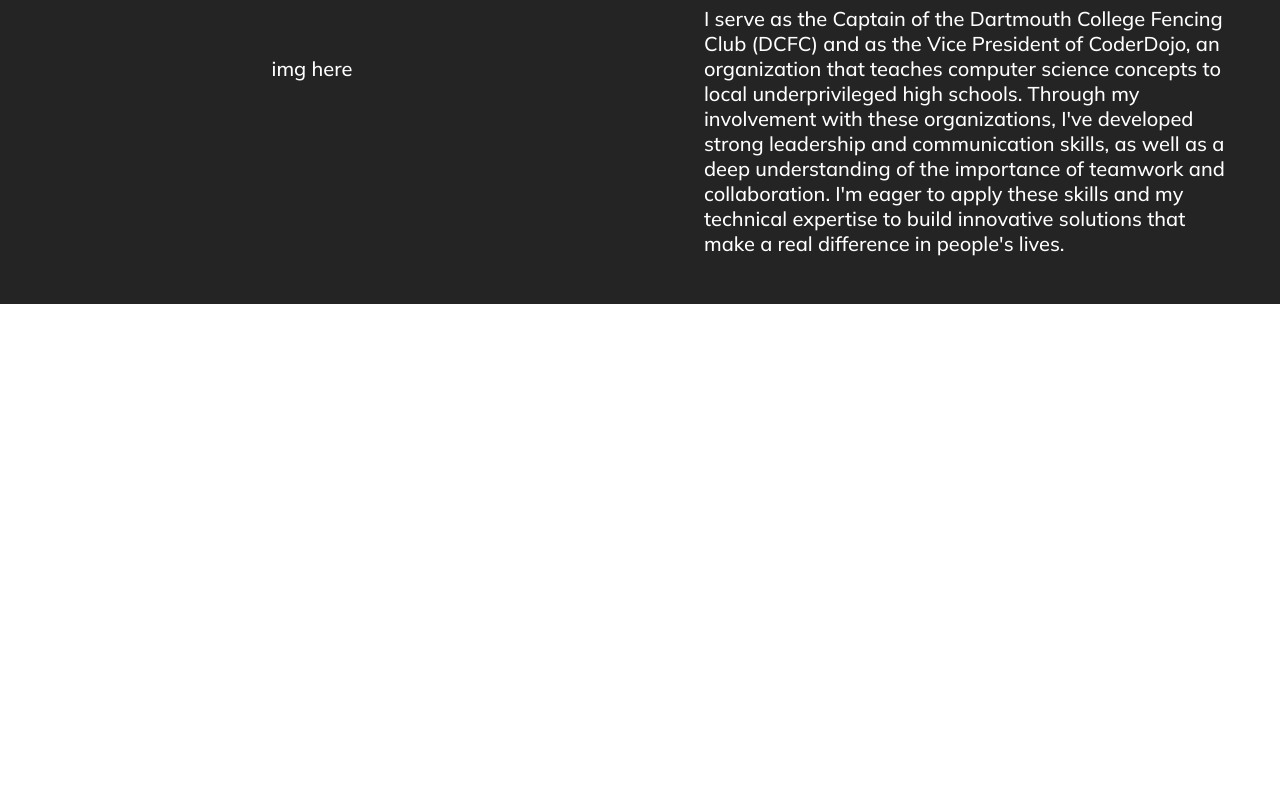
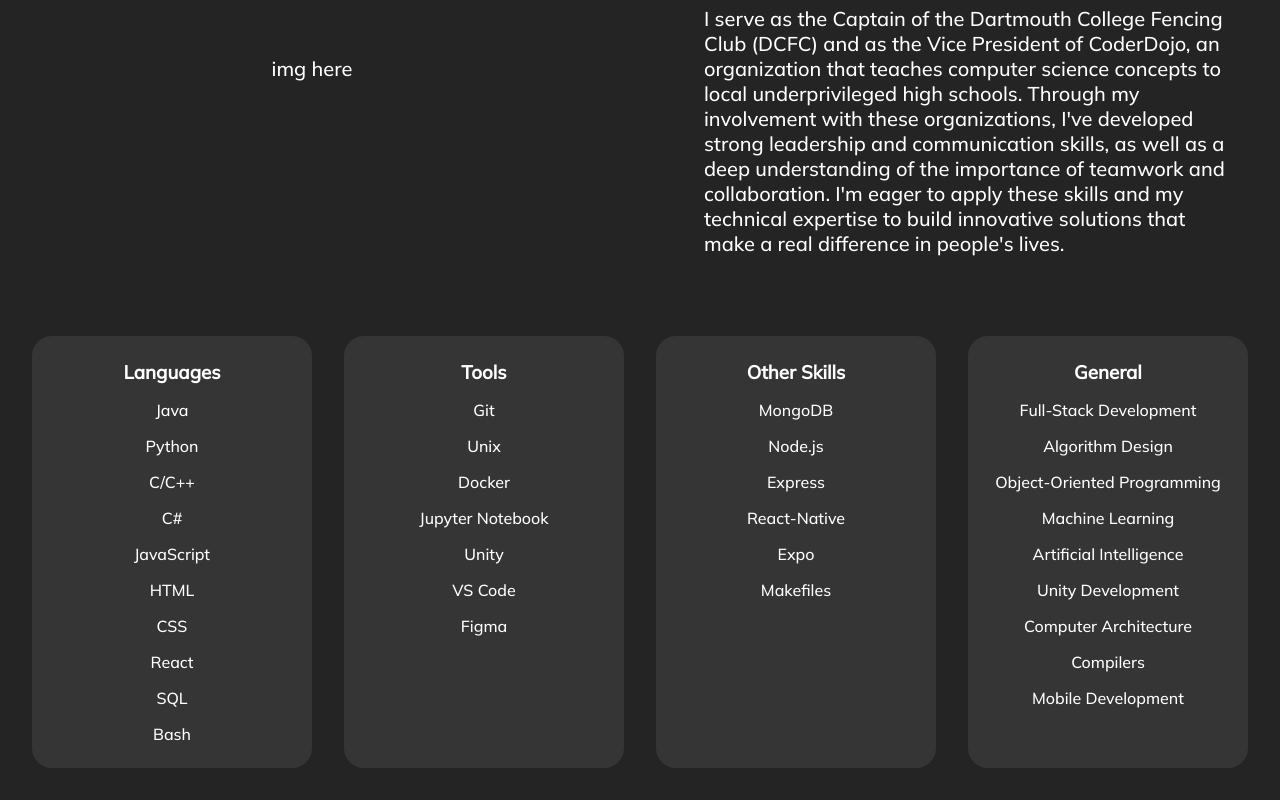
Before and after one commit to WillDinauer/personal-website, a React (Create React App) app: page / in a window 1280 px wide. Shown: the part 943-1743 px from the top of the page. Before the commit the page ends 1247 px from the top, so only its background shows below. Built offline with nearby package versions, Linux system fonts and the light colour scheme.

Commit message:
developing skill section

```diff
--- a/src/App.js
+++ b/src/App.js
@@ -12,6 +12,7 @@
       <Routes>
         <Route path="/" exact element={<Home />}/>
         <Route path="/about" exact element={<Home />}/>
+        <Route path="/skills" exact elemtn={<Home />}/>
         <Route path="*" element={<h1>Not Found</h1>} />
       </Routes>
     </Router>
--- /dev/null
+++ b/src/components/SkillSection.css
@@ -0,0 +1,34 @@
+.skill-container {
+  display: flex;
+  flex-direction: row;
+  justify-content: center;
+  background-color: #242424;
+  text-align: center;
+  padding: 1rem;
+  color: white;
+}
+
+.section-title {
+  margin-bottom: 1rem;
+}
+
+.skill-content {
+  background-color: #353535;
+  padding: 1.5rem;
+  flex: 1;
+  border-radius: 1.25rem;
+  margin: 1rem;
+}
+
+.skill-box {
+  display: grid;
+  align-content: flex-start;
+  row-gap: 1rem;
+}
+
+@media screen and (max-width: 960px) {
+  .skill-container {
+    display: flex;
+    flex-direction: column;
+  }
+}
--- /dev/null
+++ b/src/components/SkillSection.js
@@ -0,0 +1,64 @@
+import React from 'react'
+import './SkillSection.css';
+import '../App.css';
+
+function SkillSection() {
+  return (
+    <div id='skills' className='skill-container'>
+      <div className='skill-content'>
+        <h3 className='section-title'>Languages</h3>
+        <div className='skill-box'>
+          <span>Java</span>
+          <span>Python</span>
+          <span>C/C++</span>
+          <span>C#</span>
+          <span>JavaScript</span>
+          <span>HTML</span>
+          <span>CSS</span>
+          <span>React</span>
+          <span>SQL</span>
+          <span>Bash</span>
+        </div>
+      </div>
+      <div className='skill-content'>
+        <h3 className='section-title'>Tools</h3>
+        <div className='skill-box'>
+          <span>Git</span>
+          <span>Unix</span>
+          <span>Docker</span>
+          <span>Jupyter Notebook</span>
+          <span>Unity</span>
+          <span>VS Code</span>
+          <span>Figma</span>
+        </div>
+      </div>
+      <div className='skill-content'>
+        <h3 className='section-title'>Other Skills</h3>
+        <div className='skill-box'>
+          <span>MongoDB</span>
+          <span>Node.js</span>
+          <span>Express</span>
+          <span>React-Native</span>
+          <span>Expo</span>
+          <span>Makefiles</span>
+        </div>
+      </div>
+      <div className='skill-content'>
+        <h3 className='section-title'>General</h3>
+        <div className='skill-box'>
+          <span>Full-Stack Development</span>
+          <span>Algorithm Design</span>
+          <span>Object-Oriented Programming</span>
+          <span>Machine Learning</span>
+          <span>Artificial Intelligence</span>
+          <span>Unity Development</span>
+          <span>Computer Architecture</span>
+          <span>Compilers</span>
+          <span>Mobile Development</span>
+        </div>
+      </div>
+    </div>
+  )
+}
+
+export default SkillSection
--- a/src/pages/Home.js
+++ b/src/pages/Home.js
@@ -2,12 +2,14 @@
 import HeaderSection from '../components/HeaderSection';
 import '../App.css';
 import AboutSection from '../components/AboutSection';
+import SkillSection from '../components/SkillSection';
 
 function Home() {
   return (
     <>
       <HeaderSection />
       <AboutSection />
+      <SkillSection />
     </>
   );
 }
```
Also changed, not shown: src/components/AboutSection.js (+7 -1 lines).
